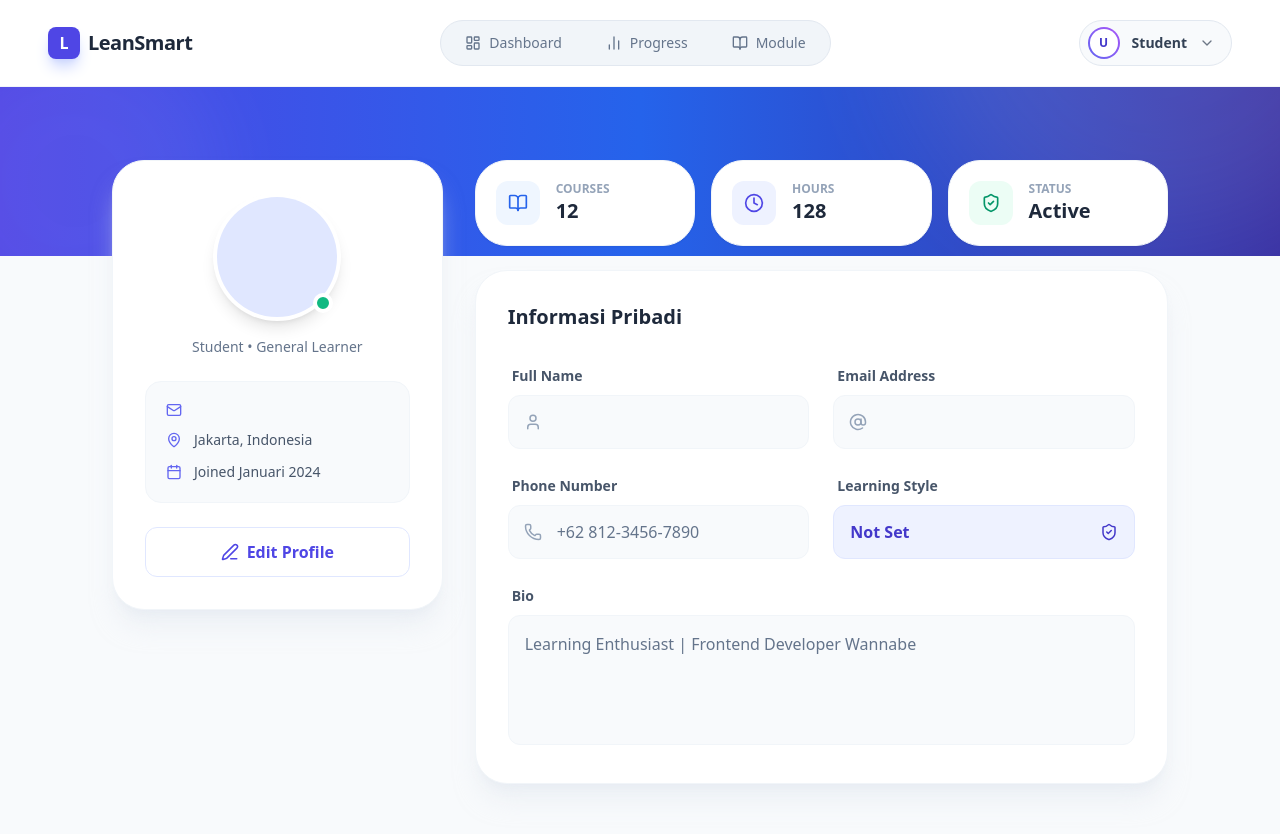
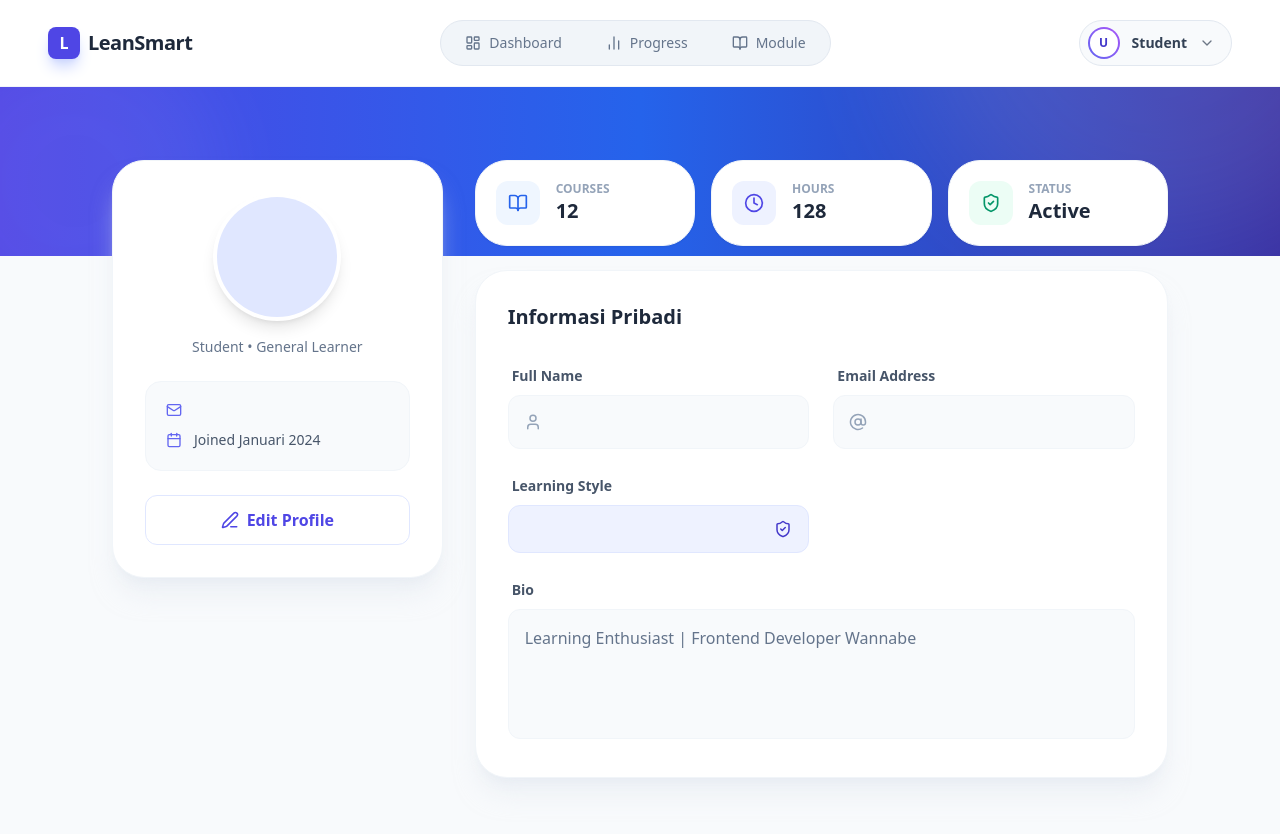
Before and after one commit to Jeionee/DC08-AI-Learning-Insight, a React (Vite) app in the folder fe/: page /profile in a window 1280 px wide. Shown: the top 834 px of the page. Built offline with nearby package versions, Linux system fonts and the light colour scheme; sample sign-in values are in the browser's storage.

Commit message:
make: profile components

```diff
--- /dev/null
+++ b/fe/src/components/ProfileComponents.jsx
@@ -0,0 +1,49 @@
+import {
+	ShieldCheck,
+	User,
+	Mail,
+	Camera,
+	Save,
+	Edit3,
+	MapPin,
+	Calendar,
+	BookOpen,
+	Clock,
+	AtSign,
+	Phone,
+} from "lucide-react";
+
+export function LearningStyle({ student = "Not set" }) {
+	return (
+		<div className="space-y-2">
+			<label className="text-sm font-bold text-slate-600 ml-1">Learning Style</label>
+			<div className="w-full px-4 py-3.5 rounded-xl bg-indigo-50 border border-indigo-100 text-indigo-700 font-semibold flex items-center justify-between">
+				<span>{student.learning_style}</span>
+				<ShieldCheck size={18} />
+			</div>
+		</div>
+	);
+}
+
+export function Email({ formData, handleChange, isEditing }) {
+	return (
+		<div className="space-y-2">
+			<label className="text-sm font-bold text-slate-600 ml-1">Email Address</label>
+			<div className="relative">
+				<AtSign className="absolute left-4 top-1/2 -translate-y-1/2 text-slate-400" size={18} />
+				<input
+					type="email"
+					name="email"
+					value={formData.email}
+					onChange={handleChange}
+					disabled={!isEditing}
+					className={`w-full pl-12 pr-4 py-3.5 rounded-xl border outline-none transition-all ${
+						isEditing
+							? "bg-white border-indigo-200 focus:ring-4 focus:ring-indigo-100 focus:border-indigo-500"
+							: "bg-slate-50 border-slate-100 text-slate-500"
+					}`}
+				/>
+			</div>
+		</div>
+	);
+}
--- a/fe/src/pages/ProfilePage.jsx
+++ b/fe/src/pages/ProfilePage.jsx
@@ -1,9 +1,20 @@
 import React, { useState, useContext, useEffect } from "react";
 import { AppContext } from "../contexts/contexts";
 import { getStudent } from "../api/studentApi";
+import { LearningStyle, Email } from "../components/ProfileComponents";
 import {
-  User, Mail, Camera, Save, Edit3, MapPin, Calendar,
-  BookOpen, Clock, ShieldCheck, AtSign, Phone
+	User,
+	Mail,
+	Camera,
+	Save,
+	Edit3,
+	MapPin,
+	Calendar,
+	BookOpen,
+	Clock,
+	ShieldCheck,
+	AtSign,
+	Phone,
 } from "lucide-react";
 
 export default function ProfilePage() {
@@ -17,7 +28,7 @@ export default function ProfilePage() {
 		email: "",
 		bio: "Student at LeanSmart Academy 🚀", // Dummy default
 		phone: "+62 812-3456-7890", // Dummy default
-    avatar: null
+		avatar: null,
 	});
 
 	// Sinkronisasi data student ke form saat dimuat
@@ -28,7 +39,7 @@ export default function ProfilePage() {
 				email: student.email || "",
 				bio: "Learning Enthusiast | Frontend Developer Wannabe", // Placeholder
 				phone: "+62 812-3456-7890",
-        avatar: student.photo_profile || null
+				avatar: student.photo_profile || null,
 			});
 		}
 	}, [student]);
@@ -50,7 +61,12 @@ export default function ProfilePage() {
 
 		// Simulasi API Save
 		setTimeout(() => {
-      setStudent({ ...student, name: formData.name, email: formData.email, photo_profile: formData.avatar });
+			setStudent({
+				...student,
+				name: formData.name,
+				email: formData.email,
+				photo_profile: formData.avatar,
+			});
 			setLoading(false);
 			setIsEditing(false);
 		}, 1000);
@@ -58,12 +74,11 @@ export default function ProfilePage() {
 
 	// Helper tanggal
 	const joinDate = student?.joined_since
-    ? new Date(student.joined_since).toLocaleDateString("id-ID", { month: 'long', year: 'numeric' })
+		? new Date(student.joined_since).toLocaleDateString("id-ID", { month: "long", year: "numeric" })
 		: "Januari 2024";
 
 	return (
 		<div className="min-h-screen bg-[#F8FAFC] font-sans selection:bg-indigo-100 selection:text-indigo-900 relative pb-20">
-
 			{/* --- 1. HEADER BANNER (Abstract Gradient) --- */}
 			<div className="h-64 w-full bg-gradient-to-r from-indigo-600 via-blue-600 to-indigo-800 relative overflow-hidden">
 				<div className="absolute top-0 right-0 w-[500px] h-[500px] bg-white opacity-10 rounded-full blur-3xl -translate-y-1/2 translate-x-1/4"></div>
@@ -72,17 +87,19 @@ export default function ProfilePage() {
 
 			<div className="max-w-6xl mx-auto px-6 lg:px-12 -mt-24 relative z-10">
 				<div className="grid grid-cols-1 lg:grid-cols-12 gap-8">
-
 					{/* --- 2. LEFT COLUMN (Profile Card) --- */}
 					<div className="lg:col-span-4">
 						<div className="bg-white rounded-[2rem] shadow-xl shadow-slate-200/50 p-8 text-center border border-slate-100 relative overflow-hidden">
-
 							{/* Avatar */}
 							<div className="relative w-32 h-32 mx-auto mb-4 group">
 								<div className="w-full h-full rounded-full p-1 bg-white shadow-lg">
 									<div className="w-full h-full rounded-full overflow-hidden bg-slate-100 relative">
 										{formData.avatar ? (
-                      <img src={formData.avatar} alt="Profile" className="w-full h-full object-cover" />
+											<img
+												src={formData.avatar}
+												alt="Profile"
+												className="w-full h-full object-cover"
+											/>
 										) : (
 											<div className="w-full h-full flex items-center justify-center bg-indigo-100 text-indigo-600 text-4xl font-bold">
 												{formData.name.charAt(0)}
@@ -93,28 +110,30 @@ export default function ProfilePage() {
 										{isEditing && (
 											<label className="absolute inset-0 bg-black/40 flex items-center justify-center cursor-pointer opacity-0 group-hover:opacity-100 transition-opacity">
 												<Camera className="text-white" size={24} />
-                        <input type="file" accept="image/*" className="hidden" onChange={handleAvatarChange} />
+												<input
+													type="file"
+													accept="image/*"
+													className="hidden"
+													onChange={handleAvatarChange}
+												/>
 											</label>
 										)}
 									</div>
 								</div>
 								{/* Online Status */}
-                <div className="absolute bottom-2 right-2 w-5 h-5 bg-emerald-500 border-4 border-white rounded-full"></div>
 							</div>
 
 							{/* Name & Role */}
 							<h2 className="text-2xl font-bold text-slate-800">{formData.name}</h2>
-              <p className="text-slate-500 text-sm font-medium mb-6">Student • {student.learning_style || "General Learner"}</p>
+							<p className="text-slate-500 text-sm font-medium mb-6">
+								Student • {student.learning_style || "General Learner"}
+							</p>
 
 							{/* Quick Info List */}
 							<div className="space-y-3 text-left bg-slate-50 p-5 rounded-2xl border border-slate-100">
 								<div className="flex items-center gap-3 text-sm text-slate-600">
 									<Mail size={16} className="text-indigo-500" />
 									<span className="truncate">{formData.email}</span>
-                </div>
-                <div className="flex items-center gap-3 text-sm text-slate-600">
-                  <MapPin size={16} className="text-indigo-500" />
-                  <span>Jakarta, Indonesia</span>
 								</div>
 								<div className="flex items-center gap-3 text-sm text-slate-600">
 									<Calendar size={16} className="text-indigo-500" />
@@ -136,25 +155,30 @@ export default function ProfilePage() {
 
 					{/* --- 3. RIGHT COLUMN (Details & Form) --- */}
 					<div className="lg:col-span-8 flex flex-col gap-6">
-
 						{/* Quick Stats Row */}
 						<div className="grid grid-cols-2 md:grid-cols-3 gap-4">
 							<div className="bg-white p-5 rounded-[2rem] shadow-sm border border-slate-100 flex items-center gap-4">
-                <div className="p-3 bg-blue-50 text-blue-600 rounded-xl"><BookOpen size={20} /></div>
+								<div className="p-3 bg-blue-50 text-blue-600 rounded-xl">
+									<BookOpen size={20} />
+								</div>
 								<div>
 									<p className="text-xs text-slate-400 font-bold uppercase">Courses</p>
 									<p className="text-xl font-bold text-slate-800">12</p>
 								</div>
 							</div>
 							<div className="bg-white p-5 rounded-[2rem] shadow-sm border border-slate-100 flex items-center gap-4">
-                <div className="p-3 bg-indigo-50 text-indigo-600 rounded-xl"><Clock size={20} /></div>
+								<div className="p-3 bg-indigo-50 text-indigo-600 rounded-xl">
+									<Clock size={20} />
+								</div>
 								<div>
 									<p className="text-xs text-slate-400 font-bold uppercase">Hours</p>
 									<p className="text-xl font-bold text-slate-800">128</p>
 								</div>
 							</div>
 							<div className="hidden md:flex bg-white p-5 rounded-[2rem] shadow-sm border border-slate-100 items-center gap-4">
-                <div className="p-3 bg-emerald-50 text-emerald-600 rounded-xl"><ShieldCheck size={20} /></div>
+								<div className="p-3 bg-emerald-50 text-emerald-600 rounded-xl">
+									<ShieldCheck size={20} />
+								</div>
 								<div>
 									<p className="text-xs text-slate-400 font-bold uppercase">Status</p>
 									<p className="text-xl font-bold text-slate-800">Active</p>
@@ -167,7 +191,9 @@ export default function ProfilePage() {
 							<div className="flex items-center justify-between mb-8">
 								<h3 className="text-xl font-bold text-slate-800">Informasi Pribadi</h3>
 								{isEditing && (
-                  <span className="text-xs font-bold bg-amber-100 text-amber-700 px-3 py-1 rounded-full">Editing Mode</span>
+									<span className="text-xs font-bold bg-amber-100 text-amber-700 px-3 py-1 rounded-full">
+										Editing Mode
+									</span>
 								)}
 							</div>
 
@@ -177,7 +203,10 @@ export default function ProfilePage() {
 									<div className="space-y-2">
 										<label className="text-sm font-bold text-slate-600 ml-1">Full Name</label>
 										<div className="relative">
-                      <User className="absolute left-4 top-1/2 -translate-y-1/2 text-slate-400" size={18} />
+											<User
+												className="absolute left-4 top-1/2 -translate-y-1/2 text-slate-400"
+												size={18}
+											/>
 											<input
 												type="text"
 												name="name"
@@ -194,53 +223,11 @@ export default function ProfilePage() {
 									</div>
 
 									{/* Email */}
-                  <div className="space-y-2">
-                    <label className="text-sm font-bold text-slate-600 ml-1">Email Address</label>
-                    <div className="relative">
-                      <AtSign className="absolute left-4 top-1/2 -translate-y-1/2 text-slate-400" size={18} />
-                      <input
-                        type="email"
-                        name="email"
-                        value={formData.email}
-                        onChange={handleChange}
-                        disabled={!isEditing}
-                        className={`w-full pl-12 pr-4 py-3.5 rounded-xl border outline-none transition-all ${
-                          isEditing
-                            ? "bg-white border-indigo-200 focus:ring-4 focus:ring-indigo-100 focus:border-indigo-500"
-                            : "bg-slate-50 border-slate-100 text-slate-500"
-                        }`}
-                      />
-                    </div>
-                  </div>
 
-                  {/* Phone */}
-                  <div className="space-y-2">
-                    <label className="text-sm font-bold text-slate-600 ml-1">Phone Number</label>
-                    <div className="relative">
-                      <Phone className="absolute left-4 top-1/2 -translate-y-1/2 text-slate-400" size={18} />
-                      <input
-                        type="text"
-                        name="phone"
-                        value={formData.phone}
-                        onChange={handleChange}
-                        disabled={!isEditing}
-                        className={`w-full pl-12 pr-4 py-3.5 rounded-xl border outline-none transition-all ${
-                          isEditing
-                            ? "bg-white border-indigo-200 focus:ring-4 focus:ring-indigo-100 focus:border-indigo-500"
-                            : "bg-slate-50 border-slate-100 text-slate-500"
-                        }`}
-                      />
-                    </div>
-                  </div>
+									<Email formData={formData} isEditing={isEditing} handleChange={handleChange} />
 
 									{/* Learning Style (Read Only) */}
-                  <div className="space-y-2">
-                    <label className="text-sm font-bold text-slate-600 ml-1">Learning Style</label>
-                    <div className="w-full px-4 py-3.5 rounded-xl bg-indigo-50 border border-indigo-100 text-indigo-700 font-semibold flex items-center justify-between">
-                      <span>{student.learning_style || "Not Set"}</span>
-                      <ShieldCheck size={18} />
-                    </div>
-                  </div>
+									<LearningStyle student={student} />
 								</div>
 
 								{/* Bio Area */}
@@ -279,13 +266,18 @@ export default function ProfilePage() {
 											disabled={loading}
 											className="flex-1 py-3.5 rounded-xl bg-indigo-600 hover:bg-indigo-700 text-white font-bold shadow-lg shadow-indigo-200 transition flex items-center justify-center gap-2"
 										>
-                      {loading ? "Saving..." : <><Save size={18} /> Save Changes</>}
+											{loading ? (
+												"Saving..."
+											) : (
+												<>
+													<Save size={18} /> Save Changes
+												</>
+											)}
 										</button>
 									</div>
 								)}
 							</form>
 						</div>
-
 					</div>
 				</div>
 			</div>
```
Also changed, not shown: fe/src/api/studentApi.js (+0 -10 lines). Lines whose indentation alone changed are shown as unchanged.
